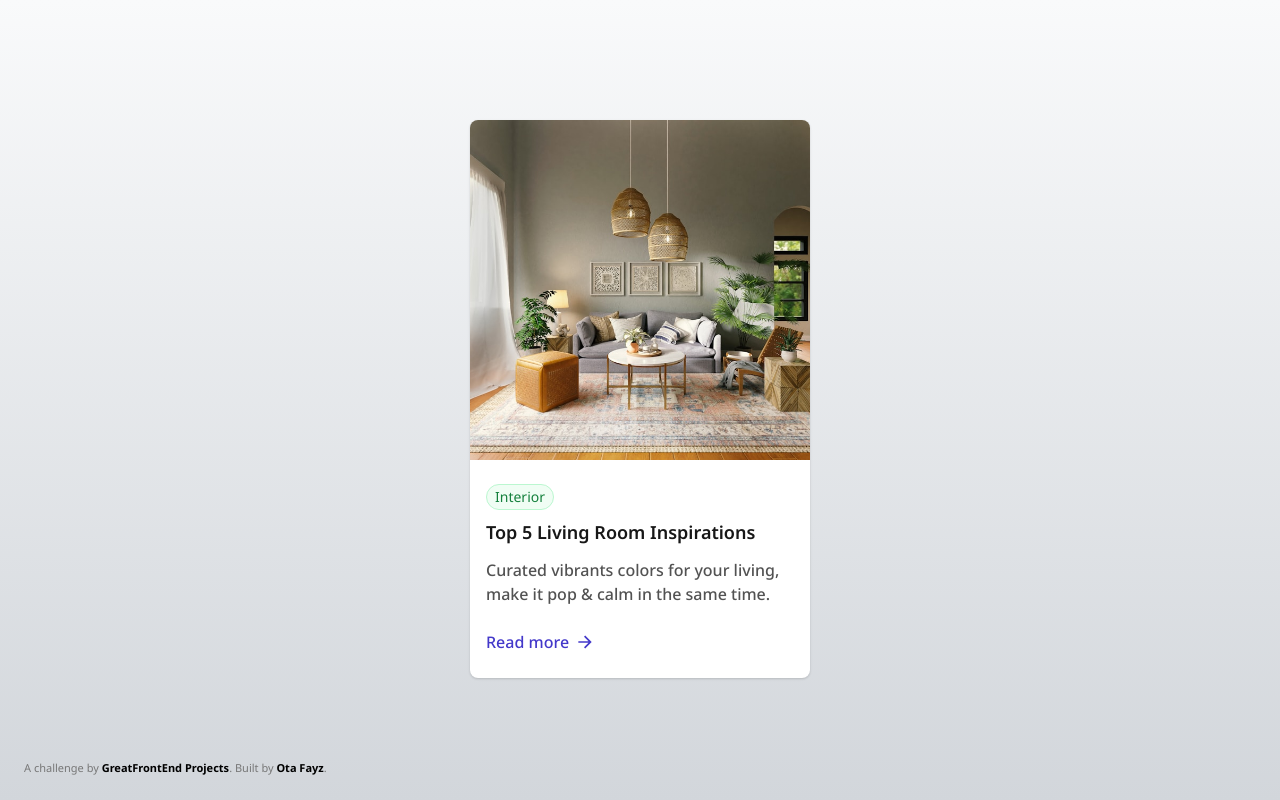
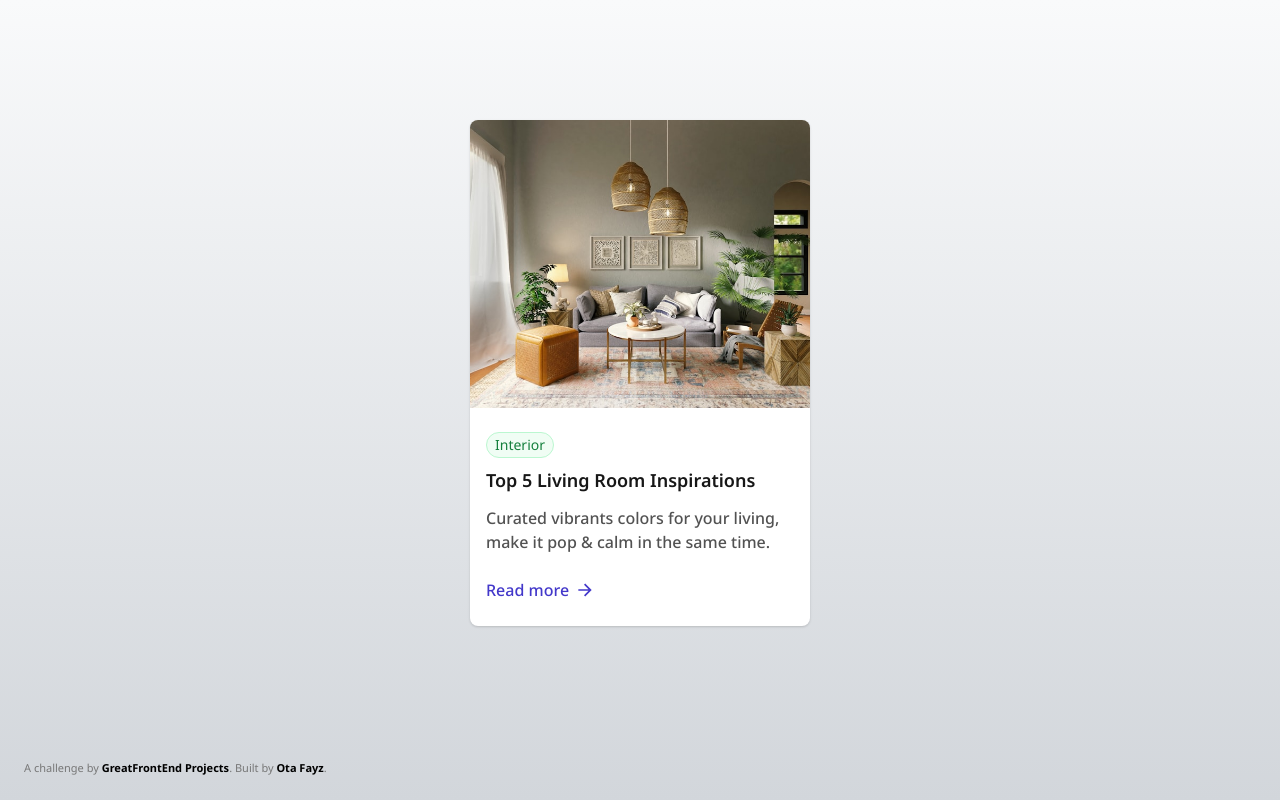
Before and after one commit to ota-fayz/blog-card, a plain HTML site: page index.html in a window 1280 px wide. Drawn offline with nearby package versions, Linux system fonts and the light colour scheme.

Commit message:
fix: css

```diff
--- a/css/style.css
+++ b/css/style.css
@@ -33,6 +33,7 @@ body {
         border-top-right-radius: 8px;
         border-top-left-radius: 8px;
         object-fit: cover;
+        height: 288px;
     }
 
     .card__content {
```
